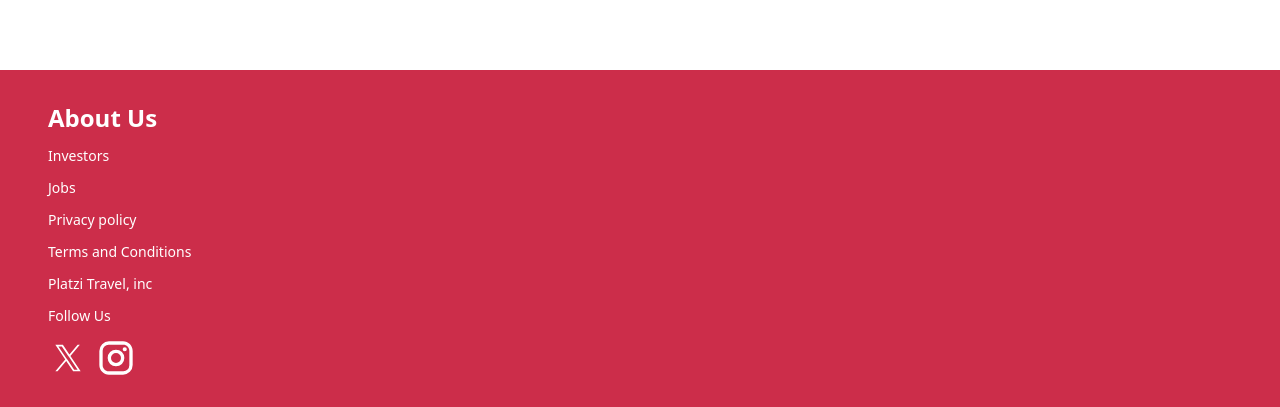
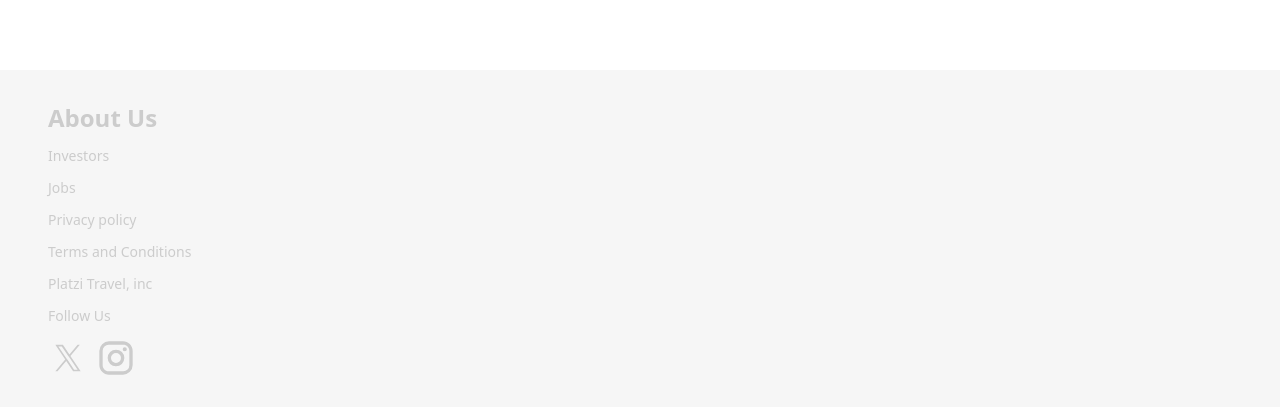
Before and after one commit to nestorrig/PLATZI-Tailwind-Basico, a React (Vite) app: page / in a window 1280 px wide. Shown: the part 3194-3601 px from the top of the page. Built offline with nearby package versions, Linux system fonts and the light colour scheme.

Commit message:
feat: Add navbar

```diff
--- a/src/App.jsx
+++ b/src/App.jsx
@@ -5,6 +5,7 @@ import Footer from './components/Footer'
 import GridCards from './components/GridCards'
 import Header from './components/Header'
 import Home from './components/Home'
+import Navbar from './components/Navbar'
 import ScrollCards from './components/ScrollCards'
 import './index.css'
 
@@ -20,6 +21,7 @@ function App() {
         <Faqs />
       </main>
       <Footer />
+      <Navbar />
     </>
   )
 }
--- a/src/components/Footer.jsx
+++ b/src/components/Footer.jsx
@@ -1,7 +1,7 @@
 function Footer() {
     return (
         <footer className="mb-[72px] md:mb-0">
-            <div className="bg-primary text-white py-8 px-6 md:px-12">
+            <div className="bg-[#e5e5e555] text-[#ccc] py-8 px-6 md:px-12">
                 <div className="container mx-auto flex flex-col items-start justify-between">
                     <div className="flex flex-col items-start">
                         <h3 className="text-2xl font-semibold mb-3">About Us</h3>
@@ -21,7 +21,7 @@ function Footer() {
                                     className="w-6 h-6 md:w-10 md:h-10 p-0.5 md:p-1"
                                 >
                                     <path
-                                    fill="#ffffff"
+                                    fill="#ccc"
                                     d="M13.808 10.469L20.88 2h-1.676l-6.142 7.353L8.158 2H2.5l7.418 11.12L2.5 22h1.676l6.486-7.765L15.842 22H21.5zm-2.296 2.748l-.752-1.107L4.78 3.3h2.575l4.826 7.11l.751 1.107l6.273 9.242h-2.574z"
                                     ></path>
                                 </svg>
@@ -33,7 +33,7 @@ function Footer() {
                                     className="w-6 h-6 md:w-10 md:h-10"
                                 >
                                     <path
-                                    fill="#ffffff"
+                                    fill="#ccc"
                                     d="M7.8 2h8.4C19.4 2 22 4.6 22 7.8v8.4a5.8 5.8 0 0 1-5.8 5.8H7.8C4.6 22 2 19.4 2 16.2V7.8A5.8 5.8 0 0 1 7.8 2m-.2 2A3.6 3.6 0 0 0 4 7.6v8.8C4 18.39 5.61 20 7.6 20h8.8a3.6 3.6 0 0 0 3.6-3.6V7.6C20 5.61 18.39 4 16.4 4zm9.65 1.5a1.25 1.25 0 0 1 1.25 1.25A1.25 1.25 0 0 1 17.25 8A1.25 1.25 0 0 1 16 6.75a1.25 1.25 0 0 1 1.25-1.25M12 7a5 5 0 0 1 5 5a5 5 0 0 1-5 5a5 5 0 0 1-5-5a5 5 0 0 1 5-5m0 2a3 3 0 0 0-3 3a3 3 0 0 0 3 3a3 3 0 0 0 3-3a3 3 0 0 0-3-3"
                                     ></path>
                                 </svg>
--- a/src/components/GridCards.jsx
+++ b/src/components/GridCards.jsx
@@ -4,7 +4,7 @@ import { useState } from "react";
 function GridCards() {
     return (
         <>
-            <h2 className="Second-title">
+            <h2 id="Favourites" className="Second-title">
                 Trending Stays
             </h2>
             <section>
--- a/src/components/Header.jsx
+++ b/src/components/Header.jsx
@@ -2,7 +2,7 @@
 
 const Header = () => {
 return (
-    <header className="bg-white relative">
+    <header id="Search" className="bg-white relative">
     {/* Mobile Header */}
     <div className="md:hidden absolute z-10 flex items-center gap-5 flex-col p-4 w-full">
         {/* Dark Mode Button */}
--- a/src/components/Home.jsx
+++ b/src/components/Home.jsx
@@ -2,7 +2,7 @@
 
 const Home = () => {
     return (
-        <section className="relative w-full h-[480px] bg-sanFrancisco lg:bg-sanFranciscoDesktop bg-cover bg-center md:pl-16 ">
+        <section id="Home" className="relative w-full h-[480px] bg-sanFrancisco lg:bg-sanFranciscoDesktop bg-cover bg-center md:pl-16 ">
             <h1 className="hidden md:block pt-32 text-black text-3xl font-bold">
                 Find more locations like this
             </h1>
--- a/src/index.css
+++ b/src/index.css
@@ -25,3 +25,6 @@
 .custom-scrollbar::-webkit-scrollbar {
     display: none;
 }
+html {
+    scroll-behavior: smooth;
+}
```
